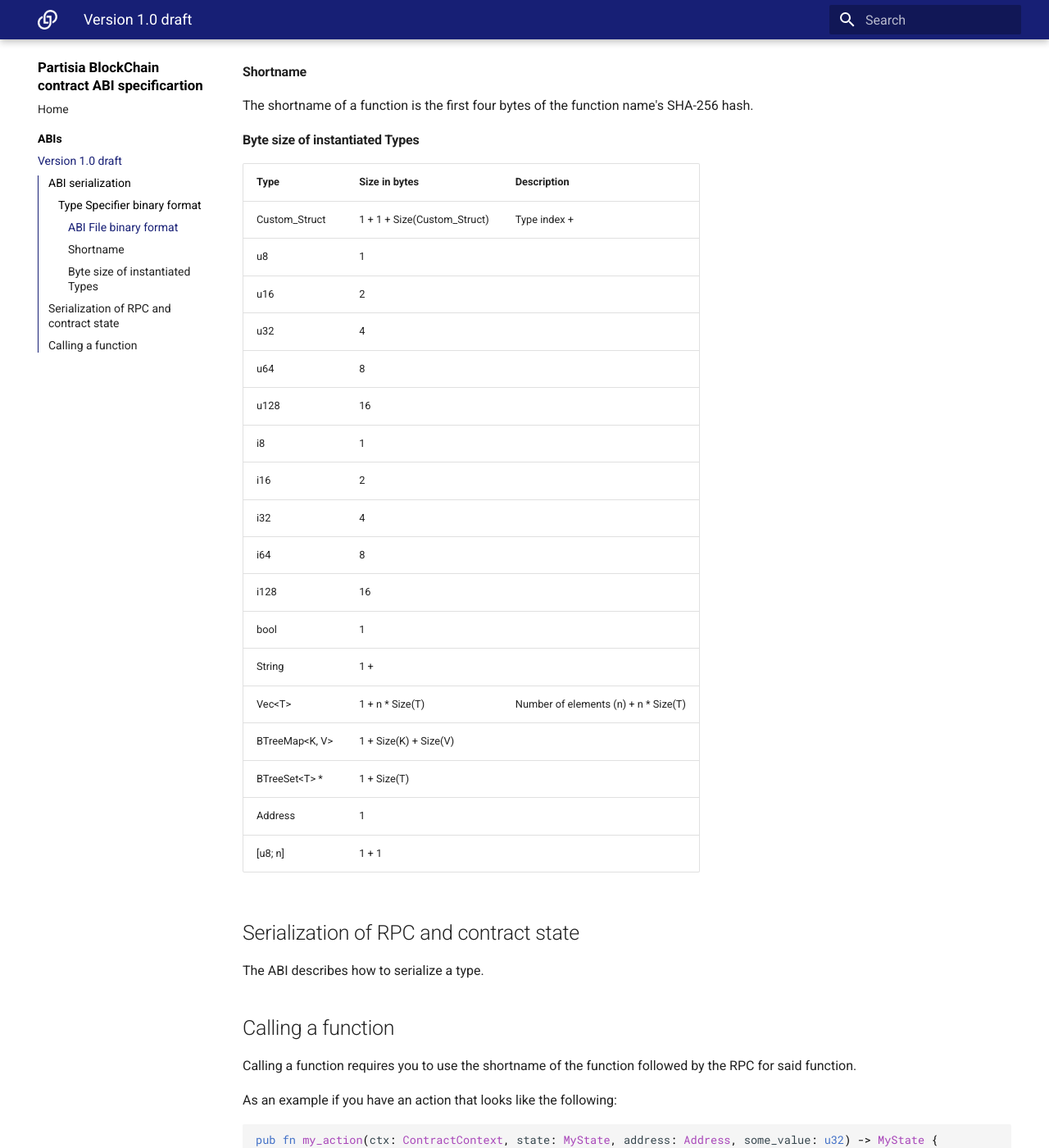
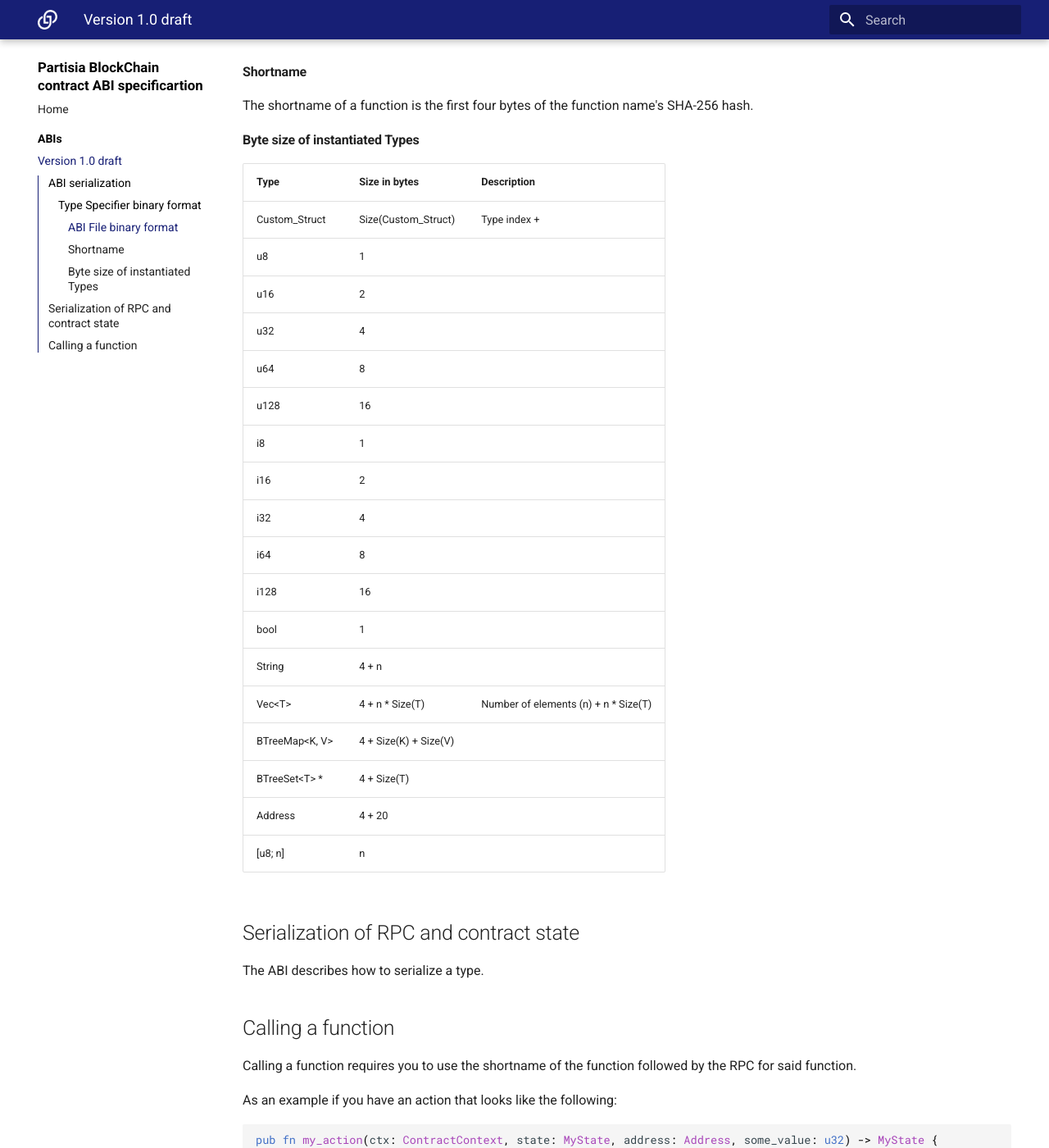
Before and after one commit to 0xSero/partisia-docs, an MkDocs documentation site: the page built from documentation/docs/abiv1.md, in a window 1280 px wide and 1400 px high, scrolled down 1374 px. Shown: the whole window at 82% size. Built offline with MkDocs 1.6.1 and Material for MkDocs 9.7.7, drawn with Linux system fonts in a browser that asks for light colours; nearby versions of some CDN libraries; a script that is not in the unit is left out.

Commit message:
Changed the table of byte sizes

```diff
--- a/documentation/docs/abiv1.md
+++ b/documentation/docs/abiv1.md
@@ -87,24 +87,24 @@ The shortname of a function is the first four bytes of the function name's SHA-2
 #### Byte size of instantiated Types
 | Type  | Size in bytes | Description
 |---|---|---|
-| Custom_Struct     | 1 + 1 + Size(Custom_Struct)   | Type index +
+| Custom_Struct     | Size(Custom_Struct)           | Type index +
 | u8                | 1                             |
 | u16               | 2                             |
 | u32               | 4                             |
 | u64               | 8                             |
-| u128              | 16                             |
+| u128              | 16                            |
 | i8                | 1                             |
 | i16               | 2                             |
 | i32               | 4                             |
 | i64               | 8                             |
-| i128              | 16                             |
+| i128              | 16                            |
 | bool              | 1                             |
-| String            | 1 +                              |
-| Vec<T\>           | 1 + n \* Size(T)              | Number of elements (n) + n \* Size(T)
-| BTreeMap<K, V\>   | 1 + Size(K) + Size(V)         |
-| BTreeSet<T\> \*   | 1 + Size(T)                   |
-| Address           | 1                             |
-| \[u8; n\]         | 1 + 1                         |
+| String            | 4 + n                         |
+| Vec<T\>           | 4 + n \* Size(T)              | Number of elements (n) + n \* Size(T)
+| BTreeMap<K, V\>   | 4 + Size(K) + Size(V)         |
+| BTreeSet<T\> \*   | 4 + Size(T)                   |
+| Address           | 4 + 20                        |
+| \[u8; n\]         | n                             |
 
 ## Serialization of RPC and contract state
 
```
